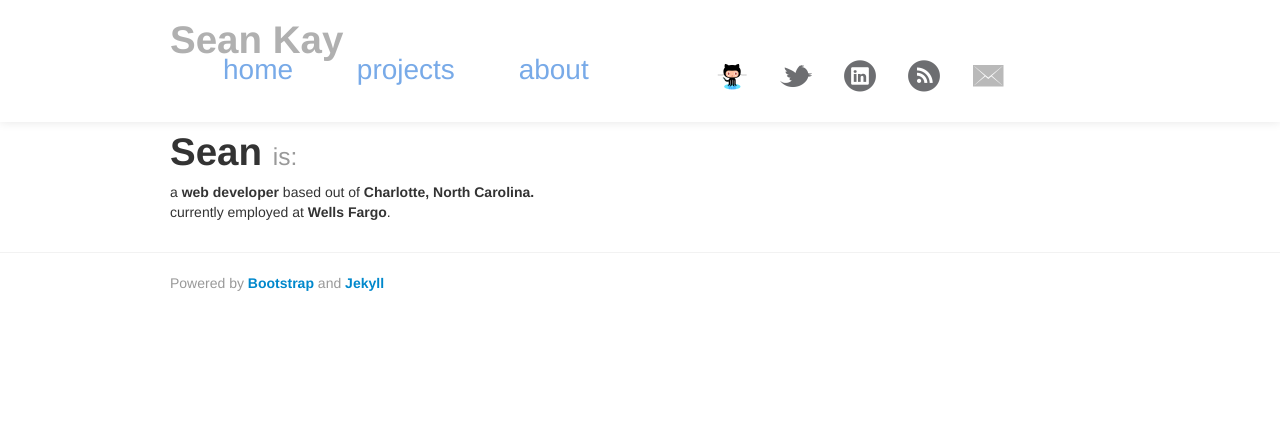
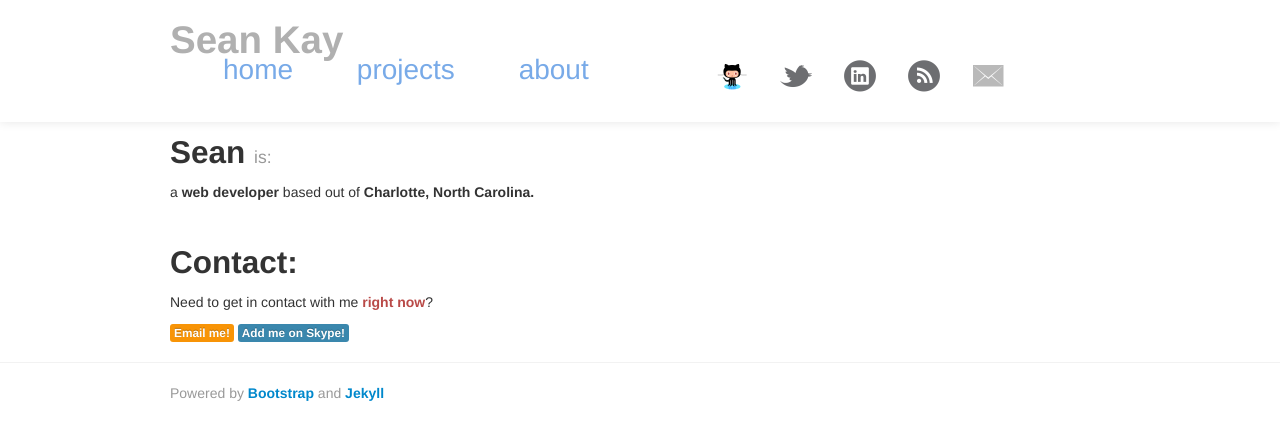
Before and after one commit to seankay/seankay.github.com, a Jekyll site: the page built from about.html, in a window 1280 px wide. Shown: the top 440 px of the page. Built offline with Jekyll 4.4.1, drawn with Linux system fonts in a browser that asks for light colours; nearby versions of some CDN libraries; Markdown is read by kramdown in place of the engine named in the settings; some of the changed lines change nothing that is shown.

Commit message:
Fill out about page

```diff
--- a/about.html
+++ b/about.html
@@ -3,9 +3,14 @@ layout: default
 title: About
 ---
 <div>
-	<h1 class="tk-header-font">Sean <small>is: </small></h1>
+	<h2 class="tk-header-font">Sean <small>is: </small></h2>
 	<p class="tk-p-font">
 		a <strong>web developer</strong> based out of <strong>Charlotte, North Carolina.</strong></br>
-		currently employed at <strong>Wells Fargo</strong>.
 	</p>
+	</br>
+	<h2 class="tk-header-font">Contact:</h2>
+	<p>Need to get in contact with me <strong><span class="text-error"> right now</span></strong>?</p>
+	<a href="#" onclick="proxyClick('nav-email')"><span class="label label-warning">Email me!</span></a>
+	<a href="#" onclick="proxyClick('nav-skype')"><span class="label label-info" >Add me on Skype!</span></a>
+	</ul>
 </div>
--- a/js/custom.js
+++ b/js/custom.js
@@ -2,14 +2,15 @@ $(document).ready(function() {
 	$('#home').click(function() { loadPage('home') } );
 	$('#projects').click(function() { loadPage('projects') } );
 	$('#about').click(function() { loadPage('about') } );
+	initPopover('#nav-skype');
 });
 
-function email(name, domain, withlink) {
+function email(name, domain, withImage, msg) {
     var addr = name + '@' + domain;
-    if(withlink) {
-        document.write('<a href="mailto:' + addr + '"><img src="img/mail.png" alt="email height="32px" width="32px"></a>');
+    if(withImage) {
+        document.write('<a id="nav-email" href="mailto:' + addr + '"><img src="img/mail.png" alt="email height="32px" width="32px"></a>');
     } else {
-        return addr;
+        document.write('<a id="nav-email" href="mailto:' + addr + '">' + msg +'</a>');
     }
 }
 
@@ -22,3 +23,48 @@ function loadPage(page) {
 		page = page + '.html';
 	$('#content').load('/' + page + ' #content');
 }
+
+function proxyClick(id)
+{
+	id = '#' + id;
+	switch(id) {
+		case '#nav-email':
+		case '#nav-skype':
+			$(id)[0].click();
+			break;
+		default:
+			console.log("Unkown ID:" + id);
+	}
+}
+
+function initPopover(id)
+{
+	$(id).popover({
+		animation: true,
+		html: true,
+		placement: 'bottom',
+		trigger: 'click',
+		title: initPopoverTitle(id),
+		content: initPopoverContent(id)
+	})
+}
+
+function initPopoverContent(id)
+{
+	switch(id) {
+		case '#nav-skype':
+			return "<div class='well'><p class='tk-p-font'>dotxep</p></div>"
+		default:
+			console.log("Unknown ID:" + id);
+	}
+}
+
+function initPopoverTitle(id)
+{
+	switch(id) {
+		case '#nav-skype':
+			return "<div><p class='tk-p-font text-info'>Skype Username:</p></div>"
+		default:
+			console.log("Unknown ID:" + id);
+	}
+}
```
